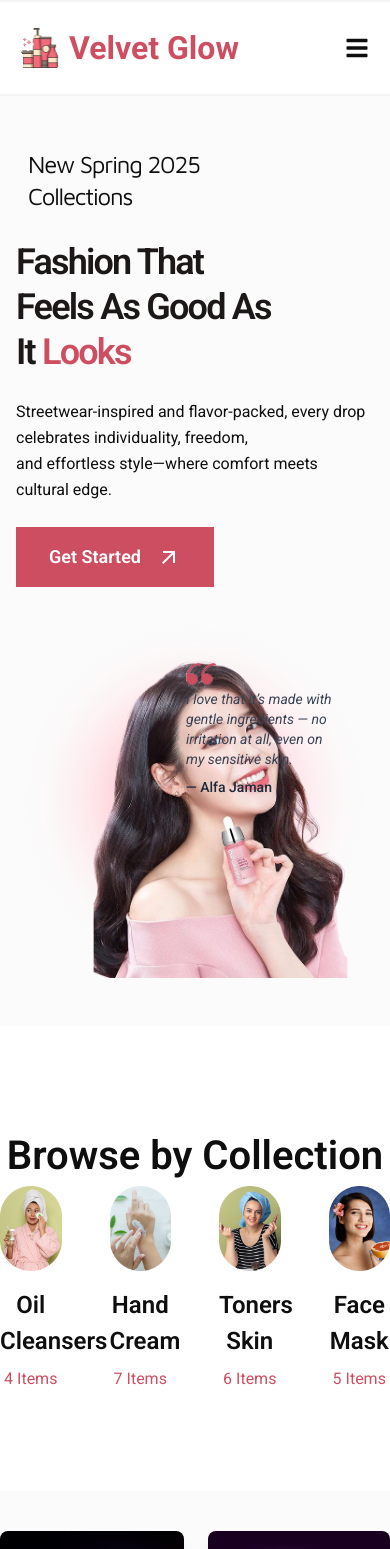
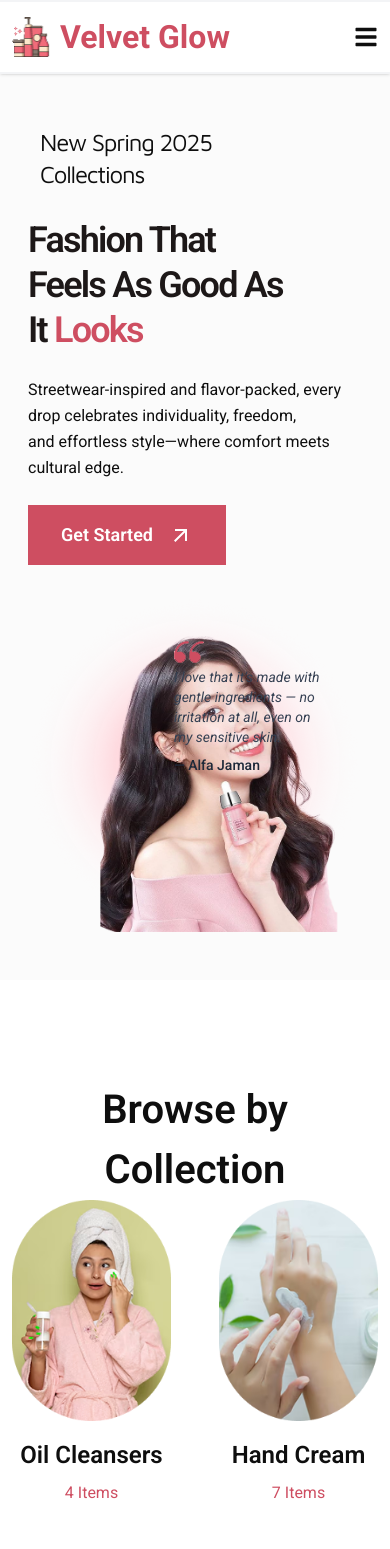
Before and after one commit to nurislam243/velvet-glow, a React (Vite) app: page / in a window 390 px wide. Shown: the top 1549 px of the page. Built offline with nearby package versions, Linux system fonts and the light colour scheme.

Commit message:
make responsive

```diff
--- a/src/components/Footer/Footer.jsx
+++ b/src/components/Footer/Footer.jsx
@@ -3,7 +3,7 @@ import { FaLinkedin } from "react-icons/fa";
 
 const Footer = () => {
   return (
-    <footer className="bg-black text-white px-10 py-[100px] ">
+    <footer className="bg-black text-white py-[100px] px-3 @min-[400px]:px-4 @min-[600px]:px-5 @min-[700px]:px-7 @min-[900px]:px-8 @min-[1500px]:px-0">
       <div className="max-w-[1444px] mx-auto grid md:grid-cols-3 gap-8 mb-[60px]">
         {/* Left Section */}
         <div>
--- a/src/components/Navbar/Navbar.jsx
+++ b/src/components/Navbar/Navbar.jsx
@@ -9,9 +9,9 @@ export default function Navbar() {
   const [isDropdownOpen, setIsDropdownOpen] = useState(false);
 
   return (
-    <nav className="bg-base-100 shadow w-full z-50 border-y-[2px] border-gray-100">
-      <div className="max-w-[1440px] px-[21px] mx-auto sm:px-6 lg:px-8">
-        <div className="flex justify-between h-[92px] items-center">
+    <nav className="bg-base-100 sticky top-0 shadow w-full z-50 border-y-[2px] border-gray-100">
+      <div className="max-w-[1440px] @min-[1536px]:px-[21px] mx-auto px-3 @min-[400px]:px-4 @min-[600px]:px-5 @min-[700px]:px-7 @min-[900px]:px-8">
+        <div className="flex justify-between h-[70px] @min-[1100px]:h-[80px] @min-[1500px]:h-[92px] items-center">
           {/* Logo */}
           <div className="flex items-center justify-center space-x-2">
             <img src="/logo.png" height={40} width={40} alt="logo" />
@@ -19,7 +19,7 @@ export default function Navbar() {
           </div>
 
           {/* Nav Links */}
-          <div className="hidden md:flex space-x-[50px] text-base-content">
+          <div className="hidden @min-[1050px]:flex space-x-[50px] text-base-content">
             <a href="#" className="hover:text-primary font-medium text-base leading-6">Home</a>
             <a href="#" className="hover:text-primary font-medium text-base leading-6">Shop</a>
             <a href="#" className="hover:text-primary font-medium text-base leading-6">Product</a>
@@ -36,7 +36,6 @@ export default function Navbar() {
               {isDropdownOpen && (
                 <div className="absolute top-8 left-0 bg-base-100 shadow-md rounded-md py-2 w-40">
                   <a href="#" className="block px-4 py-2 hover:bg-gray-100">Latest Posts</a>
-                  <a href="#" className="block px-4 py-2 hover:bg-gray-100">Tech News</a>
                   <a href="#" className="block px-4 py-2 hover:bg-gray-100">Tutorials</a>
                 </div>
               )}
@@ -46,7 +45,7 @@ export default function Navbar() {
           </div>
 
           {/* Icons */}
-          <div className="hidden md:flex items-center space-x-5 text-base-content">
+          <div className="hidden @min-[1050px]:flex items-center space-x-5 text-base-content">
             <div className="border-[2px] cursor-pointer hover:text-primary border-gray-100 rounded-full p-2 text-[#333333] flex justify-center items-center">
                 <RiSearchLine  className="w-6 h-6" />
             </div>
@@ -59,7 +58,7 @@ export default function Navbar() {
           </div>
 
           {/* Mobile Menu Button */}
-          <div className="md:hidden flex items-center">
+          <div className="@min-[1050px]:hidden flex items-center">
             <button onClick={() => setIsOpen(!isOpen)}>
               {isOpen ? <FaTimes className="w-6 h-6" /> : <FaBars className="w-6 h-6" />}
             </button>
@@ -69,7 +68,7 @@ export default function Navbar() {
 
       {/* Mobile Menu */}
       {isOpen && (
-        <div className="md:hidden bg-base-100 shadow-md px-4 pt-2 pb-4 space-y-2 text-base-content">
+        <div className="@min-[1050px]:hidden bg-base-100 shadow-md px-4 pt-2 pb-4 space-y-2 text-base-content">
           <a href="#" className="block hover:text-primary font-medium text-base leading-6">Home</a>
           <a href="#" className="block hover:text-primary font-medium text-base leading-6">Shop</a>
           <a href="#" className="block hover:text-primary font-medium text-base leading-6">Product</a>
@@ -82,7 +81,6 @@ export default function Navbar() {
           {isDropdownOpen && (
             <div className="ml-4 space-y-1">
               <a href="#" className="block hover:text-primary">Latest Posts</a>
-              <a href="#" className="block hover:text-primary">Tech News</a>
               <a href="#" className="block hover:text-primary">Tutorials</a>
             </div>
           )}
--- a/src/components/Topbar/Topbar.jsx
+++ b/src/components/Topbar/Topbar.jsx
@@ -2,7 +2,7 @@ import React from 'react';
 
 const Topbar = () => {
     return (
-        <div className='hidden lg:flex h-[48px] bg-[#1C1C1C] justify-center items-center mb-[6px]'>
+        <div className='hidden lg:flex h-[48px] bg-[#1C1C1C] justify-center items-center mb-[6px] px-3 @min-[400px]:px-4 @min-[600px]:px-5 @min-[700px]:px-7 @min-[900px]:px-8 @min-[1500px]:px-0'>
             <h4 className='font-medium xl:font-bold text-base text-white'>30% OFF ALL ITEMS & FREE SHIPPING WITH CODE 'SPRING30" 1096 STORE CREDIT ON FIRST ORDER</h4>
         </div>
     );
--- a/src/pages/Home/Banner/Banner.jsx
+++ b/src/pages/Home/Banner/Banner.jsx
@@ -4,8 +4,8 @@ import bannerImg1 from "../../../../src/assets/Banner/bannerImg-1.png";
 
  const Banner = () => {
   return (
-    <section className="bg-base-200 py-12">
-      <div className="max-w-[1467px] mx-auto px-4 grid md:grid-cols-2 gap-8 items-center">
+    <section className="bg-base-200 py-12 px-3 @min-[400px]:px-4 @min-[600px]:px-5 @min-[700px]:px-7 @min-[900px]:px-8 @min-[1500px]:px-0">
+      <div className="max-w-[1444px] mx-auto px-4 grid md:grid-cols-2 gap-8 items-center">
 
         {/* Left Side */}
         <div className="space-y-6">
--- a/src/pages/Home/Collection/Collection.jsx
+++ b/src/pages/Home/Collection/Collection.jsx
@@ -3,12 +3,12 @@ import CollectionCard from './CollectionCard';
 
 const Collection = () => {
     return (
-        <div className='bg-base-100'>
+        <div className='bg-base-100 px-3 @min-[400px]:px-4 @min-[600px]:px-5 @min-[700px]:px-7 @min-[900px]:px-8 @min-[1500px]:px-0'>
             <div className="max-w-[1000px] mx-auto mt-[100px]">
                 <h1 className='font-semibold text-[40px] leading-[60px] text-base-content text-center mb-[36px'>Browse by Collection</h1>
 
                 {/* content */}
-                <div className="grid grid-cols-4 gap-12 mb-[100px]">
+                <div className="grid @min-[260px]:grid-cols-2 @min-[790px]:grid-cols-4 gap-12 mb-[100px]">
                     <CollectionCard imgPath={"../../../../src/assets/Collection/Collection-img-1.png"} name={"Oil Cleansers"} unit={"4"}></CollectionCard>
                     <CollectionCard imgPath={"../../../../src/assets/Collection/Collection-img-2.png"} name={"Hand Cream"} unit={"7"}></CollectionCard>
                     <CollectionCard imgPath={"../../../../src/assets/Collection/Collection-img-3.png"} name={"Toners Skin"} unit={"6"}></CollectionCard>
--- a/src/pages/Home/Home.jsx
+++ b/src/pages/Home/Home.jsx
@@ -8,7 +8,7 @@ import LatestNews from './LatestNews/LatestNews';
 
 const Home = () => {
     return (
-        <div>
+        <div className=''>
             <Banner></Banner>
             <Collection></Collection>
             <ReadyToShop></ReadyToShop>
--- a/src/pages/Home/LatestNews/LatestNews.jsx
+++ b/src/pages/Home/LatestNews/LatestNews.jsx
@@ -23,7 +23,7 @@ const LatestNews = () => {
     ];
 
     return (
-        <section className="bg-base-100 py-20 px-4 sm:px-8 lg:px-16 flex flex-col items-center">
+        <section className="bg-base-100 py-20 px-4 sm:px-8 lg:px-16 flex flex-col items-center px-3 @min-[400px]:px-4 @min-[600px]:px-5 @min-[700px]:px-7 @min-[900px]:px-8 @min-[1500px]:px-0">
         <h2 className="text-4xl font-bold text-center mb-16 text-base-content">
             Latest News and Blog
         </h2>
--- a/src/pages/Home/PopularProduct/PopularProduct.jsx
+++ b/src/pages/Home/PopularProduct/PopularProduct.jsx
@@ -11,12 +11,12 @@ import ProductCard from './ProductCard';
 
 const PopularProduct = () => {
     return (
-        <div className="bg-base-100">
+        <div className="bg-base-100 px-3 @min-[400px]:px-4 @min-[600px]:px-5 @min-[700px]:px-7 @min-[900px]:px-8 @min-[1500px]:px-0">
             <div className='max-w-[1444px] mx-auto'>
                 <h2 className='font-semibold text-[40px] leading-[60px] text-base-content text-center'>Our Popular Product</h2>
 
                 {/* content section */}
-                <div className="grid gap-6 grid-cols-4">
+                <div className="grid gap-6 @min-[600px]:grid-cols-2 @min-[960px]:grid-cols-3  @min-[1280px]:grid-cols-4">
                     <ProductCard
                         image={product1}
                         title="Lipstick"
--- a/src/pages/Home/ReadyToShop/ReadyToShop.jsx
+++ b/src/pages/Home/ReadyToShop/ReadyToShop.jsx
@@ -11,7 +11,7 @@ const ReadyToShop = () => {
   ];
 
   return (
-    <div className="bg-base-200 py-10">
+    <div className="bg-base-200 py-10 px-3 @min-[400px]:px-4 @min-[600px]:px-5 @min-[700px]:px-7 @min-[900px]:px-8 @min-[1500px]:px-0">
       <div className="max-w-[1444px] mx-auto grid grid-cols-1 lg:grid-cols-2 gap-6 items-center">
         {/* slider section */}
         <div className="flex gap-6 w-full">
--- a/src/pages/Home/Testimonial/Testimonial.jsx
+++ b/src/pages/Home/Testimonial/Testimonial.jsx
@@ -22,11 +22,11 @@ const Testimonial = () => {
   ];
 
   return (
-    <section className="bg-base-100 py-20 flex flex-col items-center">
+    <section className="bg-base-100 py-20 flex flex-col items-center px-3 @min-[400px]:px-4 @min-[600px]:px-5 @min-[700px]:px-7 @min-[900px]:px-8 @min-[1500px]:px-0">
         <h2 className="text-4xl font-bold text-center mb-16 text-base-content">Customer Testimonial</h2>
 
         <div className="flex">
-            <div className="flex flex-col lg:flex-row items-center gap-12 lg:gap-8 w-full z-50">
+            <div className="flex flex-col lg:flex-row items-center gap-12 lg:gap-8 w-full z-20">
                 {testimonials.map((testimonial, index) => (
                 <div
                     key={index}
```
